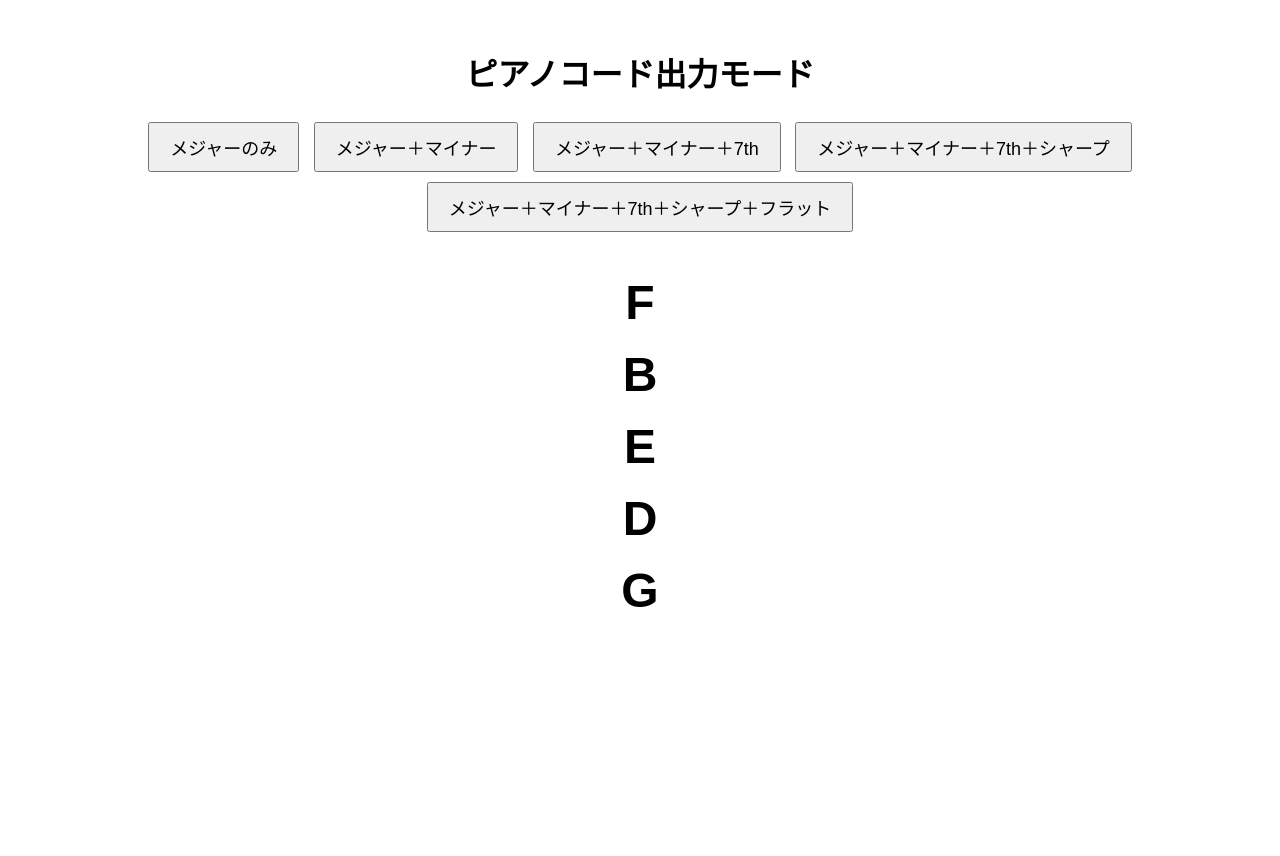
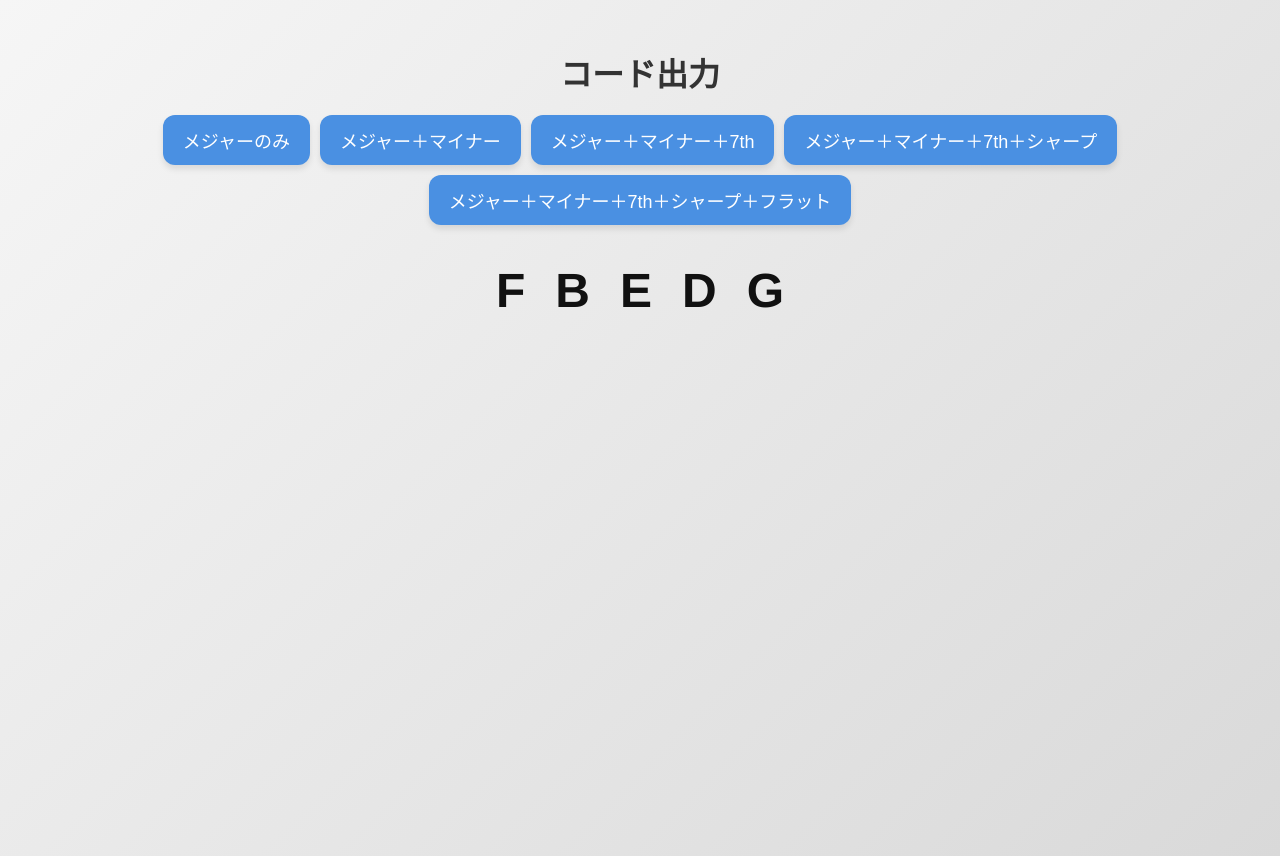
Before and after one commit to ttt907/ttt907, a plain HTML site: page index.html in a window 1280 px wide. Both pictures are taken after a click on the button "メジャーのみ". Before the commit the page ends 800 px from the top, so only its background shows below. Drawn offline with Linux system fonts and the light colour scheme.

Commit message:
コード出力.html

```diff
--- a/index.html
+++ b/index.html
@@ -2,33 +2,72 @@
 <html>
 <head>
 <meta charset="UTF-8">
-<title>ピアノコード出力モード</title>
+<title>コード出力</title>
 <style>
 body {
-font-family: sans-serif;
+font-family: 'Helvetica Neue', sans-serif;
 text-align: center;
 padding: 20px;
+background: linear-gradient(135deg, #f6f6f6, #d9d9d9);
+min-height: 100vh;
+display: flex;
+flex-direction: column;
+justify-content: flex-start;
+align-items: center;
 }
+
+h1 {
+font-size: 32px;
+margin-bottom: 20px;
+color: #333;
+}
+
+.button-container {
+display: flex;
+flex-wrap: wrap;
+justify-content: center;
+margin-bottom: 30px;
+gap: 10px;
+}
+
 button {
-margin: 5px;
-padding: 10px 20px;
+padding: 12px 20px;
 font-size: 18px;
+border-radius: 12px;
+border: none;
 cursor: pointer;
+transition: all 0.2s ease;
+color: #fff;
+background: #4a90e2;
+box-shadow: 0 4px 6px rgba(0,0,0,0.1);
+touch-action: manipulation; /* iPhone即反応 */
 }
+
+button:hover {
+background: #357abd;
+transform: translateY(-2px);
+}
+
 #output {
-margin-top: 30px;
 font-size: 48px;
 font-weight: bold;
 line-height: 1.5;
-overflow-y: auto;
-max-height: 80vh; /* スマホで見切れないように */
+overflow-x: auto;
+white-space: nowrap; /* 横並び */
+max-width: 100%;
+color: #111;
+}
+
+#output p {
+display: inline-block;
+margin: 0 15px; /* コード間の余白 */
 }
 </style>
 </head>
 <body>
-<h1>ピアノコード出力モード</h1>
+<h1>コード出力</h1>
 
-<div>
+<div class="button-container">
 <button id="major">メジャーのみ</button>
 <button id="majorMinor">メジャー＋マイナー</button>
 <button id="majorMinor7">メジャー＋マイナー＋7th</button>
@@ -39,7 +78,6 @@ max-height: 80vh; /* スマホで見切れないように */
 <div id="output"></div>
 
 <script>
-// 各モードのコードリスト
 const modeLists = {
 major: ["C","D","E","F","G","A","B"],
 majorMinor: ["C","D","E","F","G","A","B","Cm","Dm","Em","Fm","Gm","Am","Bm"],
@@ -47,19 +85,19 @@ majorMinor7: ["C","D","E","F","G","A","B","Cm","Dm","Em","Fm","Gm","Am","Bm",
 "C7","D7","E7","F7","G7","A7","B7","Cm7","Dm7","Em7","Fm7","Gm7","Am7","Bm7"],
 majorMinor7Sharp: ["C","D","E","F","G","A","B","Cm","Dm","Em","Fm","Gm","Am","Bm",
 "C7","D7","E7","F7","G7","A7","B7","Cm7","Dm7","Em7","Fm7","Gm7","Am7","Bm7",
-"C♯","D♯","F♯","G♯","A♯","C♯m","D♯m","F♯m","G♯m","A♯m","C♯7","D♯7","F♯7","G♯7","A♯7",
-"C♯m7","D♯m7","F♯m7","G♯m7","A♯m7"],
+"C#","D#","F#","G#","A#","C#m","D#m","F#m","G#m","A#m","C#7","D#7","F#7","G#7","A#7",
+"C#m7","D#m7","F#m7","G#m7","A#m7"],
 allModes: ["C","D","E","F","G","A","B","Cm","Dm","Em","Fm","Gm","Am","Bm",
 "C7","D7","E7","F7","G7","A7","B7","Cm7","Dm7","Em7","Fm7","Gm7","Am7","Bm7",
-"C♯","D♯","F♯","G♯","A♯","C♯m","D♯m","F♯m","G♯m","A♯m","C♯7","D♯7","F♯7","G♯7","A♯7",
-"C♯m7","D♯m7","F♯m7","G♯m7","A♯m7",
+"C#","D#","F#","G#","A#","C#m","D#m","F#m","G#m","A#m","C#7","D#7","F#7","G#7","A#7",
+"C#m7","D#m7","F#m7","G#m7","A#m7",
 "D♭","E♭","G♭","A♭","B♭","D♭m","E♭m","G♭m","A♭m","B♭m",
 "D♭7","E♭7","G♭7","A♭7","B♭7","D♭m7","E♭m7","G♭m7","A♭m7","B♭m7"]
 };
 
 let lastOutput = [];
 
-// Fisher-Yatesシャッフル（iPhoneでも安定）
+// Fisher-Yatesシャッフル
 function shuffle(array) {
 let arr = [...array];
 for (let i = arr.length - 1; i > 0; i--) {
@@ -76,15 +114,21 @@ display(lastOutput);
 
 function display(codesArr) {
 const outputDiv = document.getElementById("output");
-outputDiv.innerHTML = codesArr.map(c => `<div>${c}</div>`).join("");
+outputDiv.innerHTML = codesArr.map(c => `<p>${c}</p>`).join("");
 }
 
-// ボタンにイベントを登録
-document.getElementById("major").onclick = () => getRandomCodes(modeLists.major);
-document.getElementById("majorMinor").onclick = () => getRandomCodes(modeLists.majorMinor);
-document.getElementById("majorMinor7").onclick = () => getRandomCodes(modeLists.majorMinor7);
-document.getElementById("majorMinor7Sharp").onclick = () => getRandomCodes(modeLists.majorMinor7Sharp);
-document.getElementById("allModes").onclick = () => getRandomCodes(modeLists.allModes);
+// ボタン登録（iPhone即反応対応）
+function registerButton(id, list) {
+const btn = document.getElementById(id);
+btn.onclick = () => getRandomCodes(list);
+btn.ontouchstart = () => getRandomCodes(list);
+}
+
+registerButton("major", modeLists.major);
+registerButton("majorMinor", modeLists.majorMinor);
+registerButton("majorMinor7", modeLists.majorMinor7);
+registerButton("majorMinor7Sharp", modeLists.majorMinor7Sharp);
+registerButton("allModes", modeLists.allModes);
 
 </script>
 </body>
```
